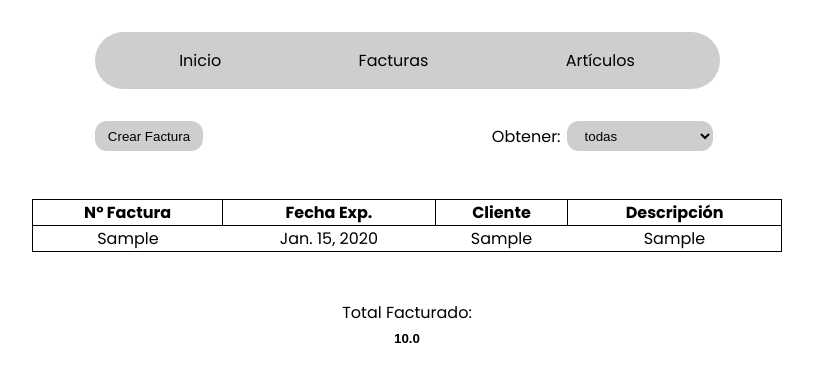
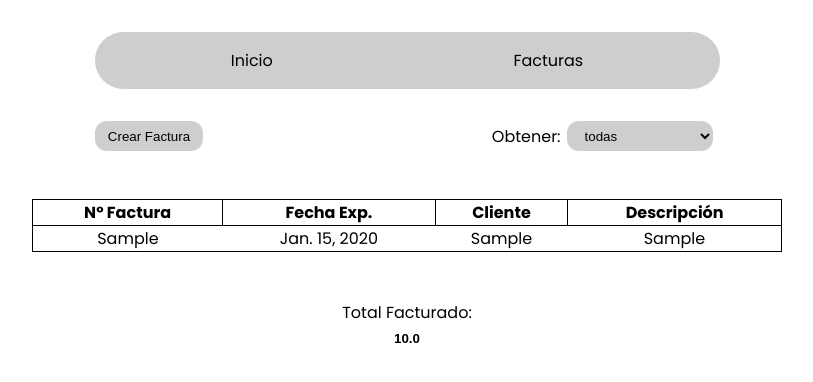
Before and after one commit to mlevitorresv/FacturacionSW, a Django app: page /facturas in a window 1280 px wide. Shown: the top 382 px of the page, without its empty margins (233-1046 px from the left). Run offline with Django 5.2, Linux system fonts and the light colour scheme; tables that the repository leaves empty hold one stand-in row (values such as "Sample post"); parts of the project's set-up code (start-up, migrations or seed data) failed here and were passed over; some web fonts are replaced.

Commit message:
header modified, RM articulos!

```diff
--- a/FacturacionSW/CoronaCastilla/templates/base.html
+++ b/FacturacionSW/CoronaCastilla/templates/base.html
@@ -15,7 +15,6 @@
         <ul class="header__list">
             <li class="header__list__item" onclick="window.location.href= `{% url 'index' %}`">Inicio</li>
             <li class="header__list__item" onclick="window.location.href= `{% url 'facturas' %}`">Facturas</li>
-            <li class="header__list__item" onclick="window.location.href= `{% url 'articulos' %}`">Artículos</li>
         </ul>
     </header>
 
```
